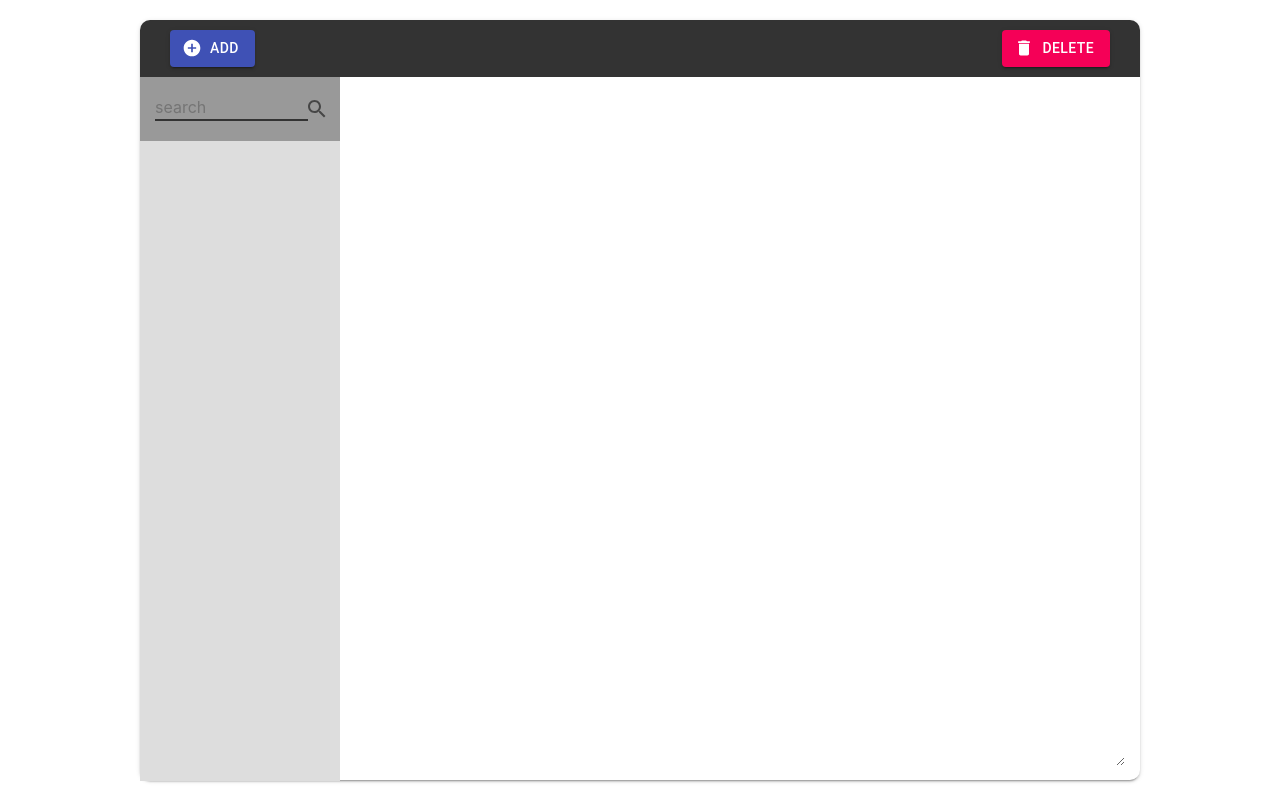
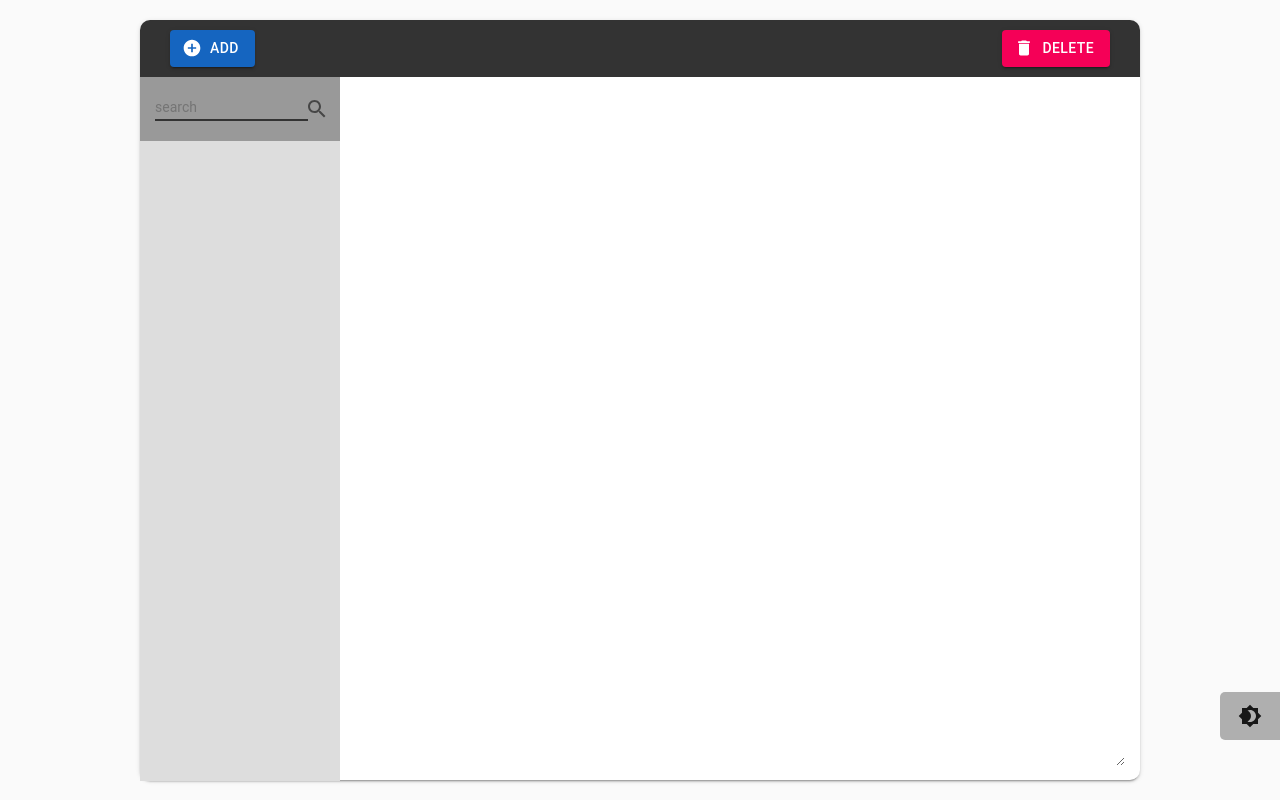
Before and after one commit to nrwgkn/react-memo, a React (Create React App) app: page / in a window 1280 px wide. Built offline with nearby package versions, Linux system fonts and the light colour scheme.

Commit message:
fix: ダークモードに対応

```diff
--- a/src/App.css
+++ b/src/App.css
@@ -0,0 +1,15 @@
+.mode {
+  position: absolute;
+  z-index: 1;
+  right: 0;
+  bottom: 60px;
+  width: 60px;
+  text-align: center;
+  background: rgba(0, 0, 0, 0.3);
+  border-radius: 5px 0 0 5px;
+}
+
+.mode button {
+  position: relative;
+  z-index: 2;
+}
--- a/src/App.jsx
+++ b/src/App.jsx
@@ -1,9 +1,55 @@
+import React, { useState } from "react";
 import Memo from "./components/Memo";
+import { createMuiTheme, ThemeProvider } from "@material-ui/core/styles";
+import * as colors from "@material-ui/core/colors";
+import CssBaseline from "@material-ui/core/CssBaseline";
+import IconButton from "@material-ui/core/IconButton";
+import Brightness7Icon from "@material-ui/icons/Brightness7";
+import Brightness4Icon from "@material-ui/icons/Brightness4";
+import "./App.css";
+
+export const Mode = React.createContext();
 
 function App() {
+  const [darkMode, setDarkMode] = useState(
+    localStorage.getItem("darkMode") === "on" ? true : false
+  );
+  const handleDarkModeOn = () => {
+    localStorage.setItem("darkMode", "on");
+    setDarkMode(true);
+  };
+  const handleDarkModeOff = () => {
+    localStorage.setItem("darkMode", "off");
+    setDarkMode(false);
+  };
+  const theme = createMuiTheme({
+    palette: {
+      primary: {
+        main: colors.blue[800],
+      },
+      type: darkMode ? "dark" : "light",
+    },
+  });
+
   return (
     <div className="App">
-      <Memo />
+      <ThemeProvider theme={theme}>
+        <CssBaseline />
+        <div className="mode">
+          {darkMode ? (
+            <IconButton color="inherit" onClick={handleDarkModeOff}>
+              <Brightness7Icon />
+            </IconButton>
+          ) : (
+            <IconButton color="inherit" onClick={handleDarkModeOn}>
+              <Brightness4Icon />
+            </IconButton>
+          )}
+        </div>
+        <Mode.Provider value={[darkMode, setDarkMode]}>
+          <Memo />
+        </Mode.Provider>
+      </ThemeProvider>
     </div>
   );
 }
```
